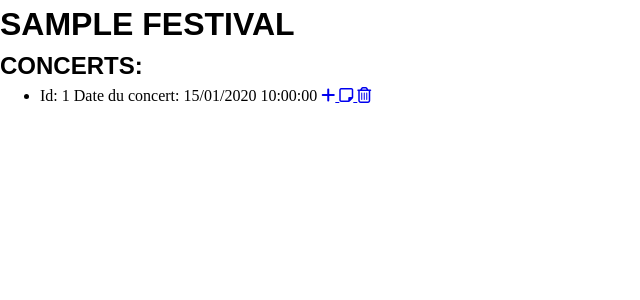
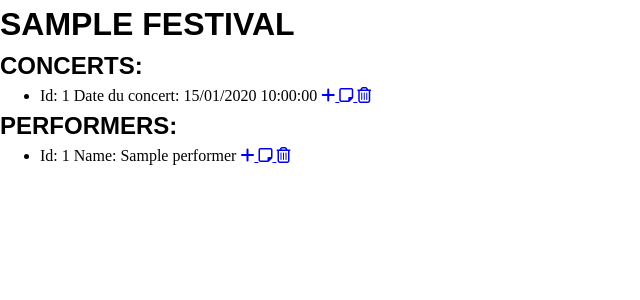
Before and after one commit to JohanHagnere/MSPR_LIVE_EVENTS, a Symfony app: template templates/administration/index.html.twig in a window 1280 px wide. Shown: the top 300 px of the page, without its empty margins (0-640 px from the left). Run offline with Twig, Linux system fonts and the light colour scheme; the template is opened without the code that fills it: most values are stand-ins (such as "Sample title", 1, 10 or a date in 2020); some libraries are stand-ins or nearby versions.

Commit message:
performers

```diff
--- a/templates/administration/index.html.twig
+++ b/templates/administration/index.html.twig
@@ -3,7 +3,7 @@ block body %}
 <main>
   <h1>{{ festival.name }}</h1>
 
-  <div class="concert">
+  <section class="concert">
     <h2>Concerts:</h2>
     <ul>
       {% for concert in concerts %}
@@ -22,6 +22,40 @@ block body %}
       </li>
       {% endfor %}
     </ul>
-  </div>
+  </section>
+  <section class="performer">
+    <h2>Performers:</h2>
+    <ul>
+      {% for performer in performers %}
+      <li>
+        Id: <span>{{ performer.id }}</span> Name:
+        <span>{{ performer.name }}</span>
+        <a href="{{ path('app_performer_new', { festival: festival.id }) }}">
+          <i class="fa-solid fa-plus"></i>
+        </a>
+        <a
+          href="{{
+            path('app_performer_edit', {
+              festival: festival.id,
+              id: performer.id
+            })
+          }}"
+        >
+          <i class="fa-regular fa-note-sticky"></i>
+        </a>
+        <a
+          href="{{
+            path('app_performer_delete', {
+              festival: festival.id,
+              id: performer.id
+            })
+          }}"
+        >
+          <i class="fa-regular fa-trash-can"></i>
+        </a>
+      </li>
+      {% endfor %}
+    </ul>
+  </section>
 </main>
 {% endblock %}
```
Also changed, not shown: src/Controller/AdministrationController.php (+7 -4 lines).
